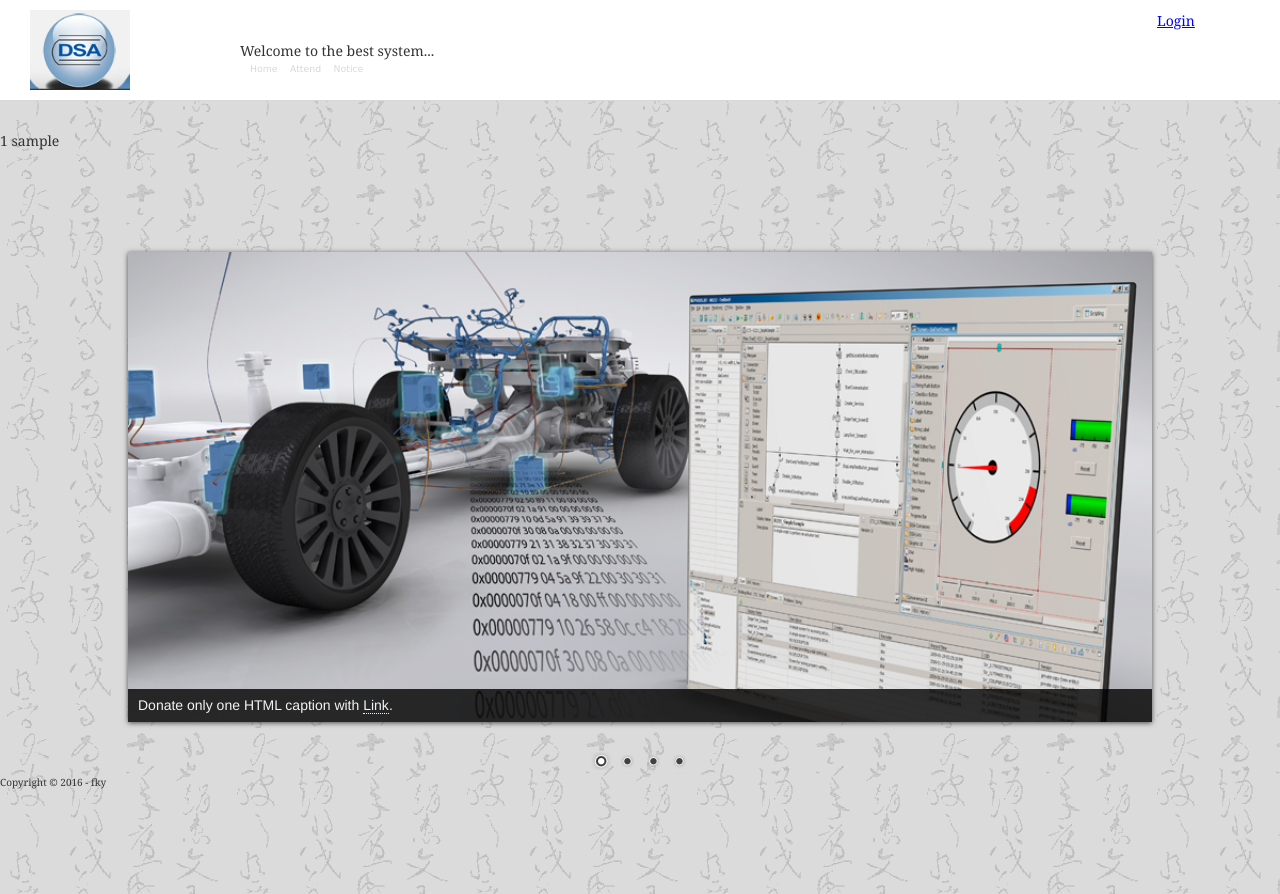
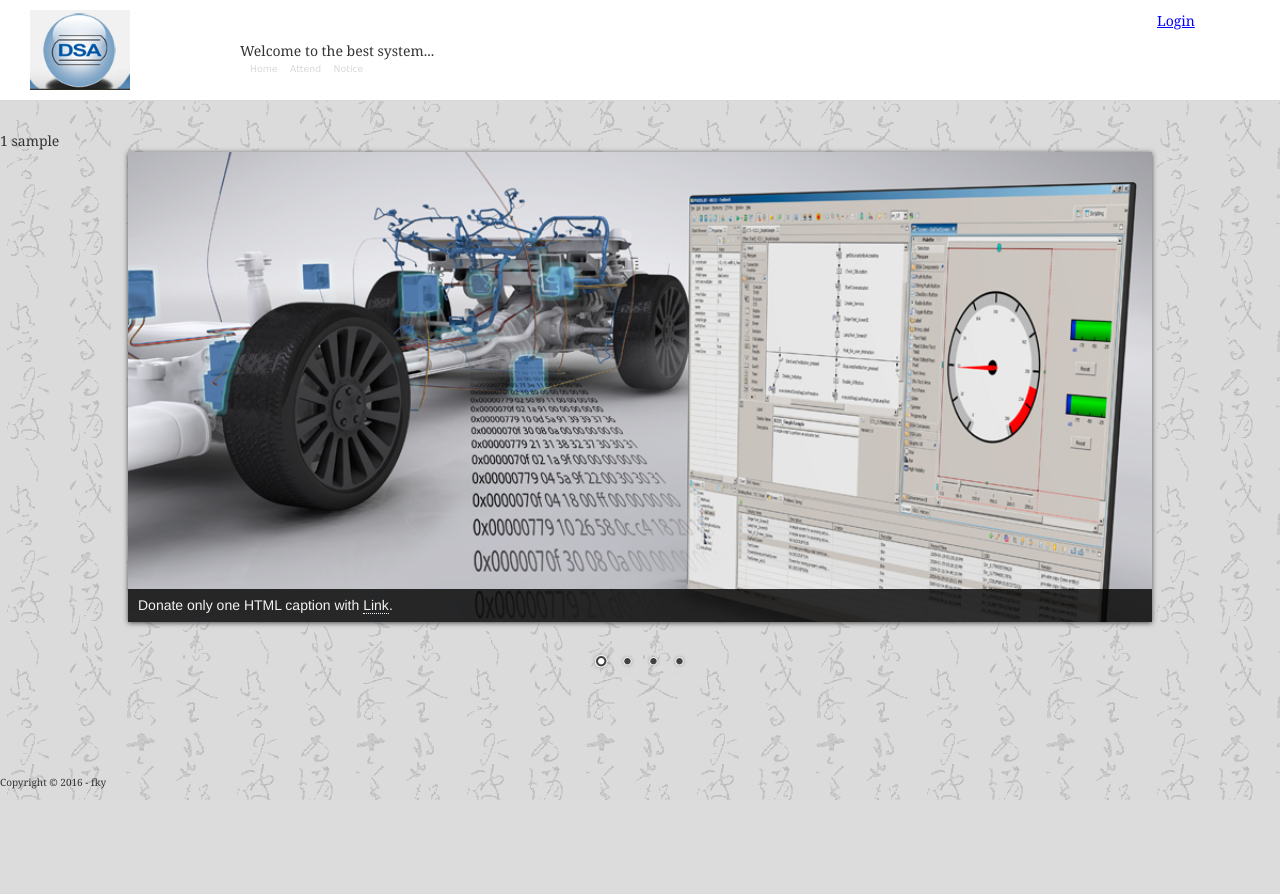
Before and after one commit to Codefans-fan/Attendance.system, a Django app: template Attendance_system/base/templates/base/index.html in a window 1280 px wide. After the commit the page ends 800 px from the top, so only its background shows below. Run offline with Django 3.2, Linux system fonts and the light colour scheme; the template is opened without the code that fills it: most values are stand-ins (such as "Sample title", 1, 10 or a date in 2020).

Commit message:
-index page size

```diff
--- a/Attendance_system/base/templates/base/index.html
+++ b/Attendance_system/base/templates/base/index.html
@@ -9,7 +9,7 @@
 <style type="text/css">
 .slider-wrapper {
 	width: 80%;
-	margin: 100px auto;
+	margin: auto;
 }
 </style>
 
```
